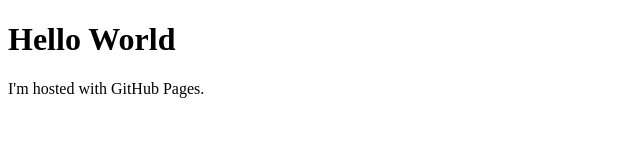
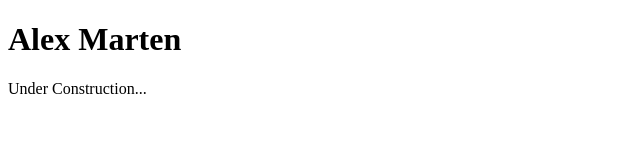
Before and after one commit to amarten1/amarten1.github.io, a plain HTML site: page index.html in a window 1280 px wide. Shown: the whole page, without its empty margins (0-640 px from the left). Drawn offline with Linux system fonts and the light colour scheme.

Commit message:
Update index.html

```diff
--- a/index.html
+++ b/index.html
@@ -1,7 +1,7 @@
 <!DOCTYPE html>
 <html>
 <body>
-<h1>Hello World</h1>
-<p>I'm hosted with GitHub Pages.</p>
+<h1>Alex Marten</h1>
+<p>Under Construction...</p>
 </body>
 </html>
```
